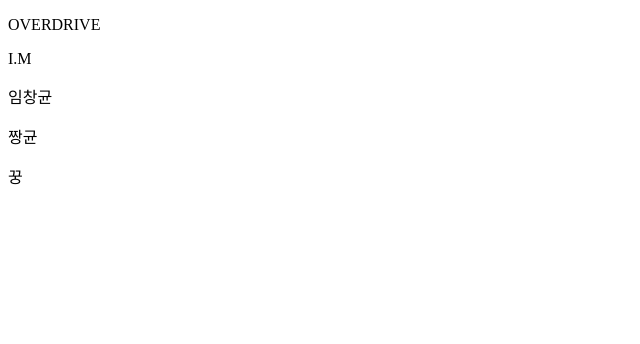
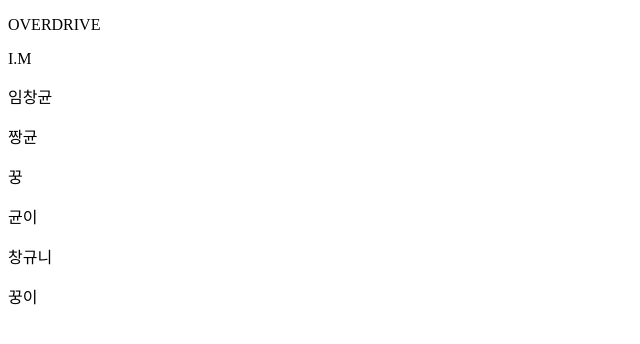
Before and after one commit to hazomi/greenproject, a plain HTML site: page index.html in a window 1280 px wide. Shown: the whole page, without its empty margins (0-640 px from the left). Drawn offline with Linux system fonts and the light colour scheme.

Commit message:
짱규니

```diff
--- a/index.html
+++ b/index.html
@@ -12,5 +12,8 @@
     <p>임창균</p>
     <p>짱균</p>
     <p>꿍</p>
+    <p>균이</p>
+    <p>창규니</p>
+    <p>꿍이</p>
 </body>
 </html>
```
